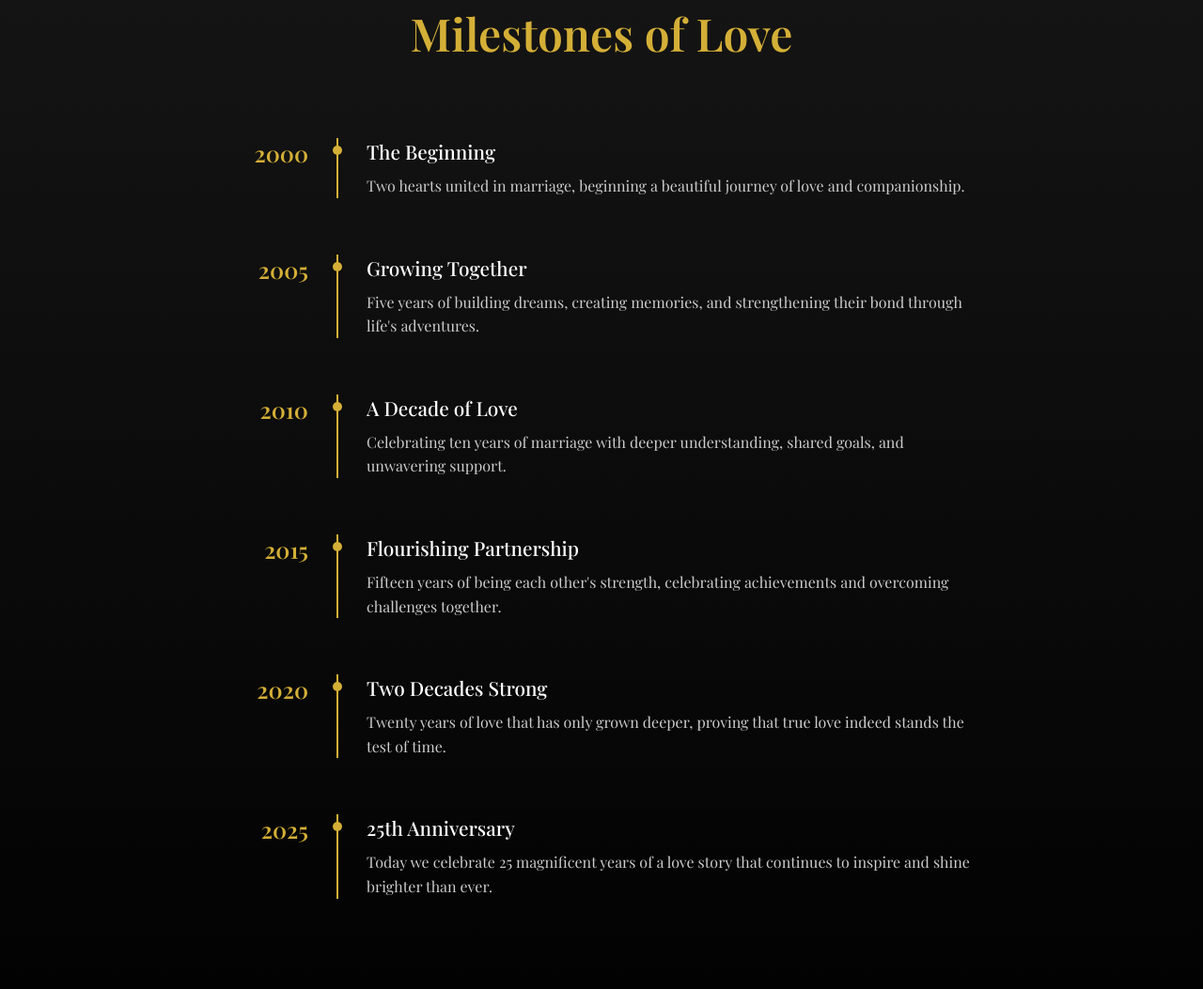
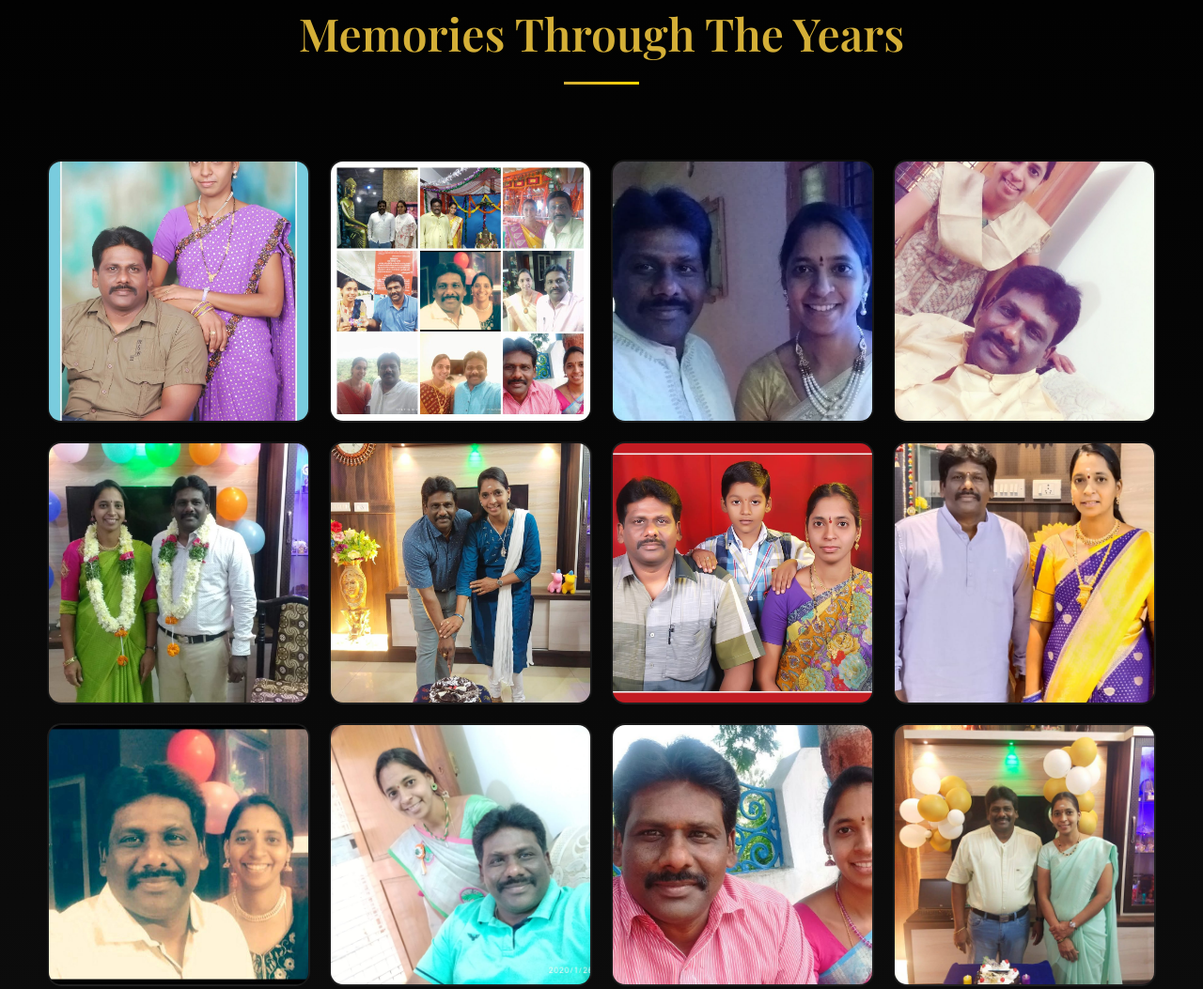
Before and after one commit to priyatham-18/Invitation, a plain HTML site: page index.html in a window 1280 px wide. Shown: the part 1697-2750 px from the top of the page at 94% size. Drawn offline with nearby package versions, Linux system fonts and the light colour scheme.

Commit message:
Removed Timeline

```diff
--- a/index.html
+++ b/index.html
@@ -713,73 +713,6 @@
             </div>
         </section>
 
-        <!-- Timeline Section -->
-        <section class="timeline-section">
-            <div class="timeline-container">
-                <h2 class="timeline-title animate-on-scroll">Milestones of Love</h2>
-
-                <div class="timeline-item animate-on-scroll">
-                    <div class="timeline-year">2000</div>
-                    <div class="timeline-content">
-                        <div class="timeline-event">The Beginning</div>
-                        <div class="timeline-description">
-                            Two hearts united in marriage, beginning a beautiful journey of love and companionship.
-                        </div>
-                    </div>
-                </div>
-
-                <div class="timeline-item animate-on-scroll">
-                    <div class="timeline-year">2005</div>
-                    <div class="timeline-content">
-                        <div class="timeline-event">Growing Together</div>
-                        <div class="timeline-description">
-                            Five years of building dreams, creating memories, and strengthening their bond through life's adventures.
-                        </div>
-                    </div>
-                </div>
-
-                <div class="timeline-item animate-on-scroll">
-                    <div class="timeline-year">2010</div>
-                    <div class="timeline-content">
-                        <div class="timeline-event">A Decade of Love</div>
-                        <div class="timeline-description">
-                            Celebrating ten years of marriage with deeper understanding, shared goals, and unwavering support.
-                        </div>
-                    </div>
-                </div>
-
-                <div class="timeline-item animate-on-scroll">
-                    <div class="timeline-year">2015</div>
-                    <div class="timeline-content">
-                        <div class="timeline-event">Flourishing Partnership</div>
-                        <div class="timeline-description">
-                            Fifteen years of being each other's strength, celebrating achievements and overcoming challenges together.
-                        </div>
-                    </div>
-                </div>
-
-                <div class="timeline-item animate-on-scroll">
-                    <div class="timeline-year">2020</div>
-                    <div class="timeline-content">
-                        <div class="timeline-event">Two Decades Strong</div>
-                        <div class="timeline-description">
-                            Twenty years of love that has only grown deeper, proving that true love indeed stands the test of time.
-                        </div>
-                    </div>
-                </div>
-
-                <div class="timeline-item animate-on-scroll">
-                    <div class="timeline-year">2025</div>
-                    <div class="timeline-content">
-                        <div class="timeline-event">25th Anniversary</div>
-                        <div class="timeline-description">
-                            Today we celebrate 25 magnificent years of a love story that continues to inspire and shine brighter than ever.
-                        </div>
-                    </div>
-                </div>
-            </div>
-        </section>
-
         <!-- Gallery Section -->
         <section class="gallery-section">
             <div class="gallery-container">
@@ -976,7 +909,7 @@
                 <div class="celebration-details">
                     <div class="detail-item">
                         <div class="detail-label">Date</div>
-                        <div class="detail-value">August 15th, 2025</div>
+                        <div class="detail-value">August 24th, 2025</div>
                     </div>
 
                     <div class="detail-item">
```
Also changed, not shown: anniversary-invitation.html (added).
